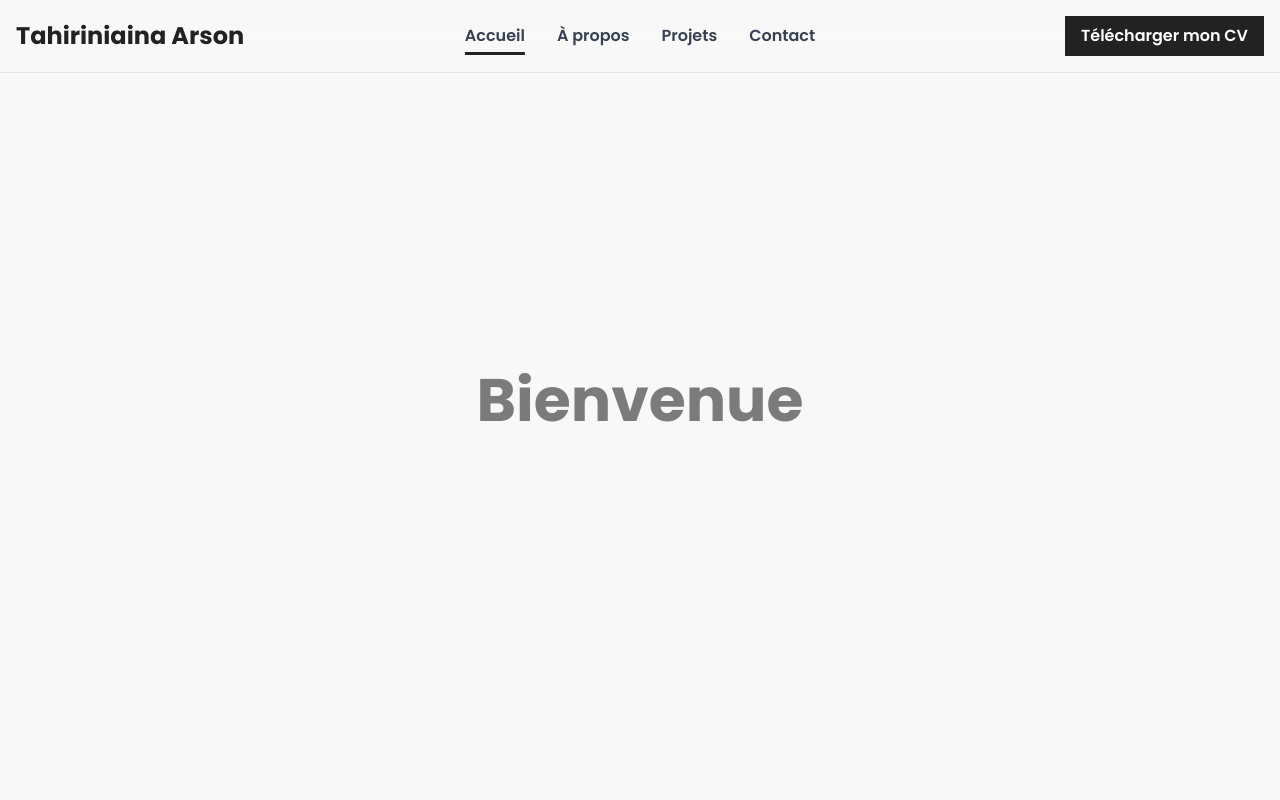
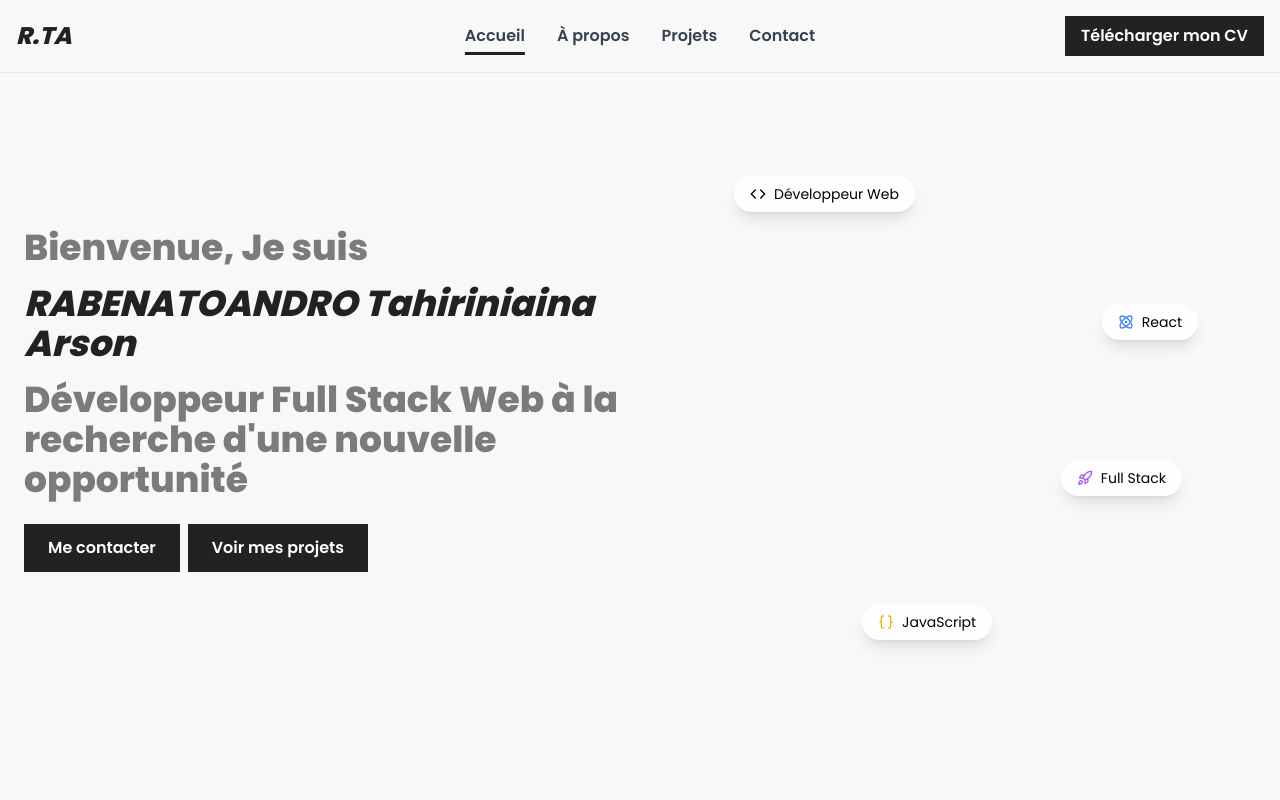
Before and after one commit to Tahiry2003/Portfolio_Tahiriniaina, a React (Vite) app: page / in a window 1280 px wide. Shown: the top 800 px of the page. Built offline with nearby package versions, Linux system fonts and the light colour scheme.

Commit message:
ajout des info sur Hero.jsx

```diff
--- a/index.html
+++ b/index.html
@@ -3,8 +3,7 @@
   <head>
     <meta charset="UTF-8" />
     <link rel="icon" type="image/svg+xml" href="/favicon.svg" />
-    <link href="https://fonts.googleapis.com/css2?family=Poppins:wght@300;400;500;600;700&display=swap" rel="stylesheet">
-    <link href="https://fonts.googleapis.com/css2?family=Montserrat:wght@400;500;600;700&display=swap" rel="stylesheet">
+    <link href="https://fonts.googleapis.com/css2?family=Poppins:wght@400;600;800&family=Playfair+Display:wght@700&display=swap" rel="stylesheet">
     <meta name="viewport" content="width=device-width, initial-scale=1.0" />
     <title>portfolio-tahiriniaina</title>
   </head>
--- a/package.json
+++ b/package.json
@@ -10,6 +10,7 @@
     "preview": "vite preview"
   },
   "dependencies": {
+    "lucide-react": "^1.12.0",
     "react": "^19.2.5",
     "react-dom": "^19.2.5"
   },
--- a/src/components/Navbar.jsx
+++ b/src/components/Navbar.jsx
@@ -1,7 +1,6 @@
 import { useState, useEffect } from "react"
 
 function Navbar() {
-  const [open, setOpen] = useState(false)
   const [active, setActive] = useState("hero")
 
   const menu = [
@@ -35,12 +34,10 @@ function Navbar() {
     <nav className="fixed w-full z-50 backdrop-blur-xl border-b border-collapse">
       <div className="max-w-7xl mx-auto flex items-center justify-between p-4">
 
-        {/* Logo */}
-        <h1 className="text-2xl font-bold text-primary">
-          Tahiriniaina Arson
+        <h1 className="text-2xl font-bold text-primary italic">
+          R.TA
         </h1>
 
-        {/* MENU DESKTOP */}
         <ul className="hidden md:flex gap-8 absolute left-1/2 transform -translate-x-1/2">
           {menu.map((item, index) => (
             <li key={index}>
@@ -61,38 +58,10 @@ function Navbar() {
           ))}
         </ul>
 
-        {/* Bouton CV */}
         <button className="hidden md:block bg-primary text-white px-4 py-2 hover:opacity-80 transition font-semibold">
           Télécharger mon CV
         </button>
-
-        {/* MENU MOBILE BUTTON */}
-        <button
-          className="md:hidden text-3xl text-primary"
-          onClick={() => setOpen(!open)}
-        >
-          ☰
-        </button>
       </div>
-
-      {/* MENU MOBILE */}
-      {open && (
-        <ul className="md:hidden flex flex-col items-center gap-4 py-6 bg-white shadow-md">
-          {menu.map((item, index) => (
-            <li key={index}>
-              <a
-                href={`#${item.id}`}
-                onClick={() => setOpen(false)}
-                className={`text-gray-700 font-semibold ${
-                  active === item.id ? "text-primary" : ""
-                }`}
-              >
-                {item.name}
-              </a>
-            </li>
-          ))}
-        </ul>
-      )}
     </nav>
   )
 }
--- a/src/sections/Hero.jsx
+++ b/src/sections/Hero.jsx
@@ -1,7 +1,71 @@
+import { Code, Atom, Braces, Rocket } from "lucide-react"
+
 function Hero() {
   return (
-    <section id="hero" className="h-screen flex items-center justify-center">
-      <h1 className="text-6xl font-bold text-secondary">Bienvenue</h1>
+    <section id="hero" className="h-screen flex items-center">
+      <div className="max-w-7xl mx-auto w-full px-6 flex flex-col md:flex-row items-center justify-between gap-10">
+
+        {/* Texte (gauche) */}
+        <div className="flex-1">
+          <h1 className="text-3xl md:text-4xl font-bold text-secondary space-y-4">
+            <span>Bienvenue, Je suis</span>
+
+            <span className="block text-primary italic">
+              RABENATOANDRO Tahiriniaina Arson
+            </span>
+
+            <span className="block">
+              Développeur Full Stack Web à la recherche d'une nouvelle opportunité
+            </span>
+          </h1>
+
+          <div className="mt-6 flex items-center space-x-2">
+            <button className="hidden md:block bg-primary text-white px-6 py-3 font-semibold hover:opacity-90 transition">
+              Me contacter
+            </button>
+            <button className="hidden md:block bg-primary text-white px-6 py-3 font-semibold hover:opacity-90 transition">
+              Voir mes projets
+            </button>
+          </div>
+        </div>
+
+        {/* Photo (droite) */}
+        <div className="flex-1 flex justify-center">
+          <div className="relative">
+
+            {/* Image */}
+            <div className="w-64 h-64 md:w-80 md:h-80 overflow-hidden rounded-2xl">
+
+            </div>
+
+
+            {/* Tags dev */}
+            <span className="absolute -top-16 -left-16 flex items-center gap-2 bg-white/80 backdrop-blur-md px-4 py-2 text-sm rounded-full shadow-lg hover:scale-110 transition">
+              <Code size={16} /> Développeur Web
+            </span>
+
+            <span className="absolute top-16 -right-20 flex items-center gap-2
+            bg-white/80 backdrop-blur-md px-4 py-2 text-sm rounded-full shadow-lg
+            hover:scale-110 transition">
+              <Atom size={16} className="text-blue-500" /> React
+            </span>
+
+            <span className="absolute -bottom-20 left-16 flex items-center gap-2
+            bg-white/80 backdrop-blur-md px-4 py-2 text-sm rounded-full shadow-lg
+            hover:scale-110 transition">
+              <Braces size={16} className="text-yellow-500" /> JavaScript
+            </span>
+
+            <span className="absolute bottom-16 -right-16 flex items-center gap-2
+            bg-white/80 backdrop-blur-md px-4 py-2 text-sm rounded-full shadow-lg
+            hover:scale-110 transition">
+              <Rocket size={16} className="text-purple-500" /> Full Stack
+            </span>
+
+          </div>
+        </div>
+
+      </div>
     </section>
   )
 }
--- a/tailwind.config.js
+++ b/tailwind.config.js
@@ -12,6 +12,10 @@ export default {
         tertiary: "#f8f8f8",
         white: "#ffffff",
       },
+      fontFamily: {
+        sans: ['Poppins', 'sans-serif'],
+        title: ['Playfair Display', 'serif'],
+      },
     },
   },
   plugins: [],
```
Also changed, not shown: 1 other file (tests, documents, lock files or other folders).
